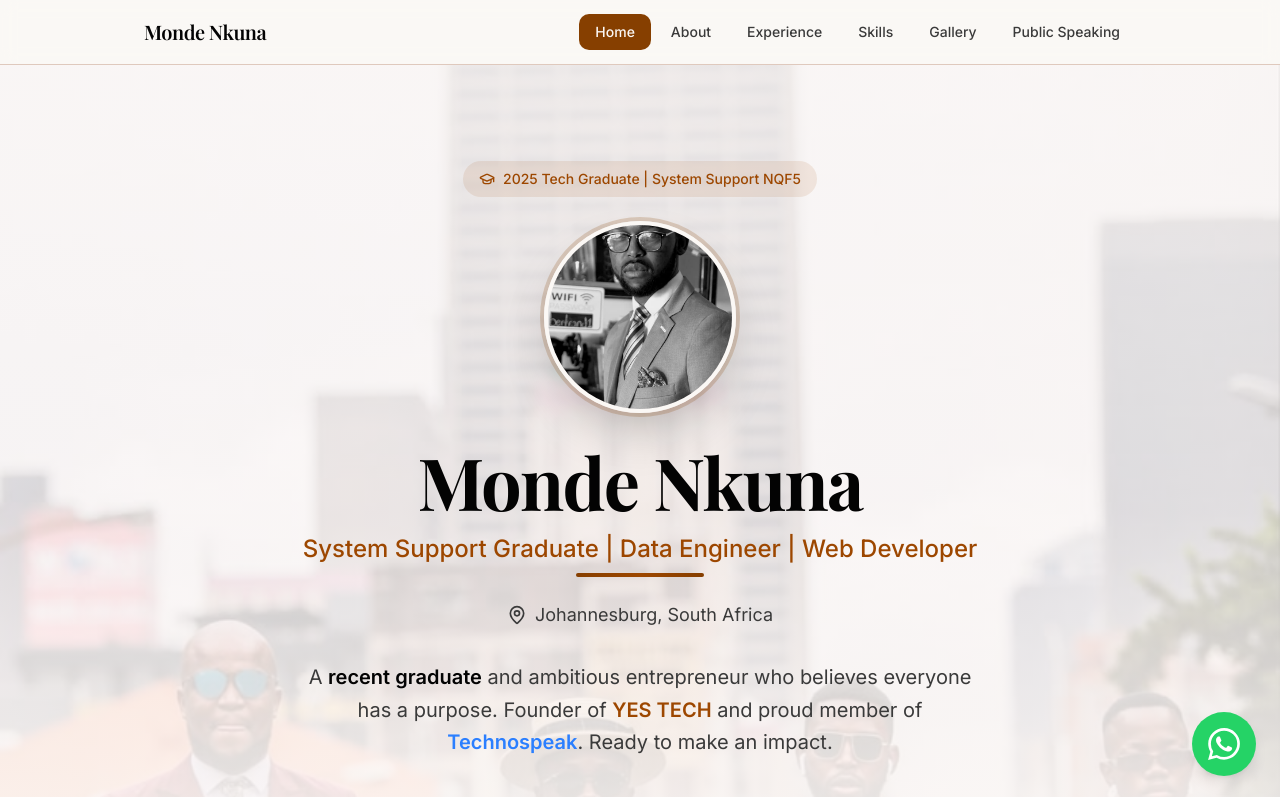
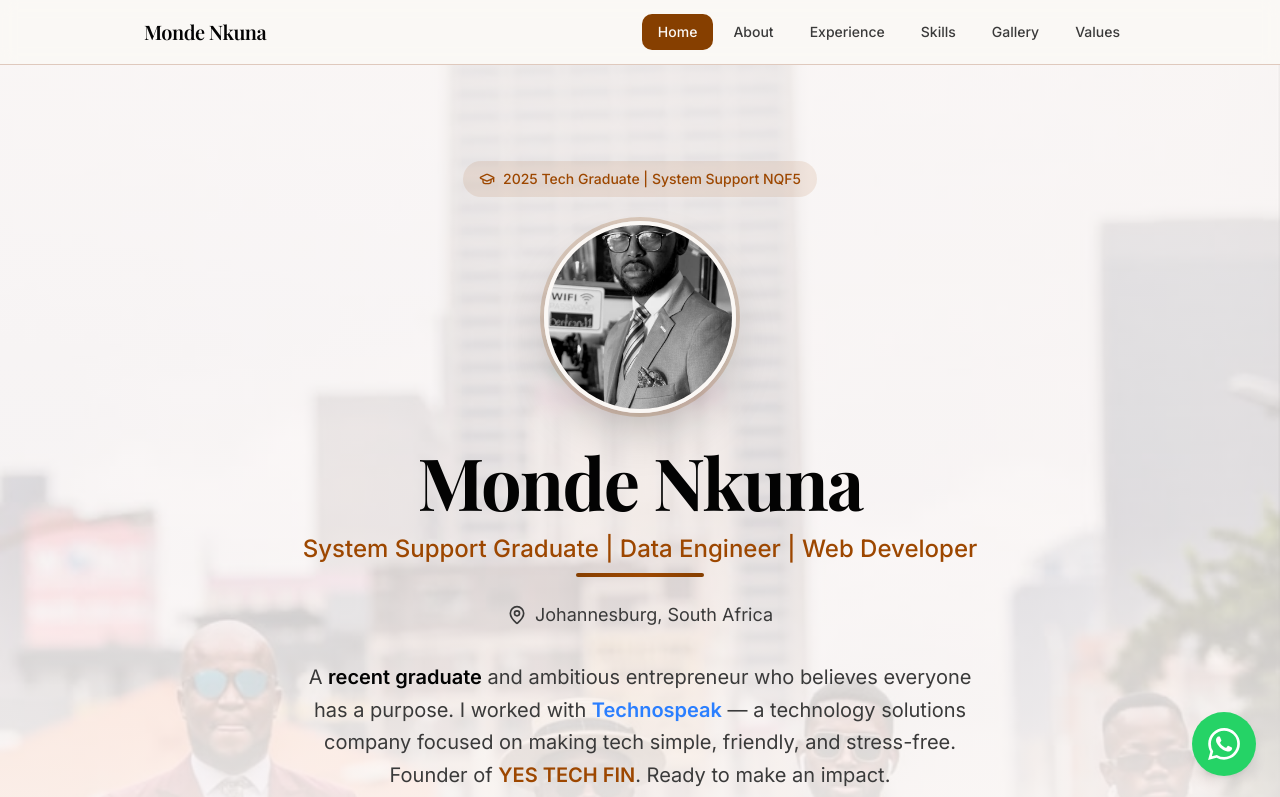
Before and after one commit to BMNKUNA/mondenkunats, a Next.js app: page / in a window 1280 px wide. Shown: the top 797 px of the page. Built offline with nearby package versions, Linux system fonts and the light colour scheme; a web font is replaced by a local one.

Commit message:
Update Technospeak links, rename YES TECH to YES TECH FIN, add Values & Passions section and Values nav jump, and enhance gallery with public speaking spotlight

```diff
--- a/app/layout.tsx
+++ b/app/layout.tsx
@@ -15,8 +15,8 @@ const playfair = Playfair_Display({
 
 export const metadata: Metadata = {
   title: 'Monde Nkuna | Portfolio',
-  description: 'System Support Specialist, Data Engineer, Web Developer & Entrepreneur based in Johannesburg. Founder of YES TECH.',
-  keywords: ['Monde Nkuna', 'System Support', 'Data Engineer', 'Web Developer', 'YES TECH', 'Johannesburg', 'Technospeak'],
+  description: 'System Support Specialist, Data Engineer, Web Developer & Entrepreneur based in Johannesburg. Founder of YES TECH FIN.',
+  keywords: ['Monde Nkuna', 'System Support', 'Data Engineer', 'Web Developer', 'YES TECH FIN', 'Johannesburg', 'Technospeak'],
   authors: [{ name: 'Monde Nkuna' }],
   openGraph: {
     title: 'Monde Nkuna | Portfolio',
--- a/app/page.tsx
+++ b/app/page.tsx
@@ -13,11 +13,11 @@ import { WhatsAppButton } from "@/components/whatsapp-button"
 export default function Portfolio() {
   const [activeTab, setActiveTab] = useState("home")
 
-  const scrollToPublicSpeaking = () => {
+  const jumpToValuesPassions = () => {
     const tryScroll = (attempt = 0) => {
-      const section = document.getElementById("public-speaking")
+      const section = document.getElementById("values-passions")
       if (section) {
-        section.scrollIntoView({ behavior: "smooth", block: "start" })
+        section.scrollIntoView({ behavior: "auto", block: "start" })
         return
       }
 
@@ -30,9 +30,9 @@ export default function Portfolio() {
   }
 
   const handleTabChange = (tab: string) => {
-    if (tab === "public-speaking") {
-      setActiveTab("gallery")
-      scrollToPublicSpeaking()
+    if (tab === "values") {
+      setActiveTab("home")
+      jumpToValuesPassions()
       return
     }
 
--- a/components/footer.tsx
+++ b/components/footer.tsx
@@ -5,7 +5,7 @@ export function Footer() {
         <p className="text-center text-sm text-white/80">
           2026 Monde Nkuna. Designed by{" "}
           <a
-            href="https://techno-speak.jnb1a.cloudlet.cloud"
+            href="https://techno-speak.jnb1a.cloudlet.cloud/"
             target="_blank"
             rel="noopener noreferrer"
             className="font-medium text-blue-500 underline-offset-4 transition-colors hover:text-blue-400 hover:underline"
--- a/components/navigation.tsx
+++ b/components/navigation.tsx
@@ -13,7 +13,7 @@ const tabs = [
   { id: "experience", label: "Experience" },
   { id: "skills", label: "Skills" },
   { id: "gallery", label: "Gallery" },
-  { id: "public-speaking", label: "Public Speaking" },
+  { id: "values", label: "Values" },
 ]
 
 export function Navigation({ activeTab, onTabChange }: NavigationProps) {
--- a/components/sections/about-section.tsx
+++ b/components/sections/about-section.tsx
@@ -92,7 +92,7 @@ export function AboutSection() {
               <h3 className="font-semibold text-foreground">Entrepreneurship</h3>
             </div>
             <p className="text-sm text-muted-foreground">
-              Founded <span className="font-semibold text-accent">YES TECH</span> in 2025 while studying. Ambitious entrepreneur with a passion for learning and innovation.
+              Founded <span className="font-semibold text-accent">YES TECH FIN</span> in 2025 while studying. Ambitious entrepreneur with a passion for learning and innovation.
             </p>
           </div>
         </div>
--- a/components/sections/experience-section.tsx
+++ b/components/sections/experience-section.tsx
@@ -5,22 +5,22 @@ export function ExperienceSection() {
     {
       icon: Rocket,
       title: "Founder",
-      company: "YES TECH",
+      company: "YES TECH FIN",
       companyClass: "text-accent font-semibold",
       period: "2025 - Present",
       description:
-        "Founded YES TECH while completing my studies at Velisa Academy. As an ambitious entrepreneur, I am building technology solutions that make a difference. This venture represents my commitment to innovation and my belief that technology can empower communities.",
+        "Founded YES TECH FIN while completing my studies at Velisa Academy. As an ambitious entrepreneur, I am building technology solutions that make a difference. This venture represents my commitment to innovation and my belief that technology can empower communities.",
       highlights: ["Tech Solutions", "Entrepreneurship", "Innovation"],
     },
     {
       icon: Users,
-      title: "Member",
+      title: "Worked at",
       company: "Technospeak",
       companyClass: "text-accent font-semibold",
       period: "November 2025 - 2026",
       description:
-        "Active member of Technospeak, a community of technology enthusiasts and professionals. Collaborating with like-minded individuals, sharing knowledge, and contributing to the growth of the tech ecosystem in South Africa.",
-      highlights: ["Community", "Networking", "Knowledge Sharing"],
+        "I worked at a technology solutions company built to make tech simple, friendly, and stress-free. I helped individuals and small businesses with system support, task assistance, and training—sharing clear, step-by-step guidance so people can feel confident with their devices and digital tools.",
+      highlights: ["System Support", "Task Assistance", "Training"],
     },
     {
       icon: GraduationCap,
@@ -92,7 +92,16 @@ export function ExperienceSection() {
                     </div>
                     <div className={index % 2 === 0 ? "md:text-right" : ""}>
                       <h3 className="font-semibold text-foreground">{exp.title}</h3>
-                      <p className={`text-sm ${exp.companyClass || "text-accent"}`}>{exp.company}</p>
+                      {exp.company === "Technospeak" ? (
+                        <a
+                          href="https://techno-speak.jnb1a.cloudlet.cloud/"
+                          className="text-sm font-semibold text-blue-500 underline-offset-4 hover:text-blue-400 hover:underline"
+                        >
+                          {exp.company}
+                        </a>
+                      ) : (
+                        <p className={`text-sm ${exp.companyClass || "text-accent"}`}>{exp.company}</p>
+                      )}
                     </div>
                   </div>
 
--- a/components/sections/home-section.tsx
+++ b/components/sections/home-section.tsx
@@ -65,16 +65,16 @@ export function HomeSection({ onNavigate }: HomeSectionProps) {
 
           {/* Hero Tagline */}
           <p className="mx-auto mb-10 max-w-2xl text-lg leading-relaxed text-muted-foreground md:text-xl">
-            A <span className="font-semibold text-foreground">recent graduate</span> and ambitious entrepreneur who believes everyone has a purpose. Founder of <span className="font-semibold text-accent">YES TECH</span> and proud member of{" "}
+            A <span className="font-semibold text-foreground">recent graduate</span> and ambitious entrepreneur who believes everyone has a purpose. I worked with{" "}
             <a
-              href="https://techno-speak.jnb1a.cloudlet.cloud"
+              href="https://techno-speak.jnb1a.cloudlet.cloud/"
               target="_blank"
               rel="noopener noreferrer"
               className="font-semibold text-blue-500 underline-offset-4 transition-colors hover:text-blue-400 hover:underline"
             >
               Technospeak
-            </a>
-            . Ready to make an impact.
+            </a>{" "}
+            — a technology solutions company focused on making tech simple, friendly, and stress-free. Founder of <span className="font-semibold text-accent">YES TECH FIN</span>. Ready to make an impact.
           </p>
 
           {/* CTA Buttons */}
@@ -126,11 +126,11 @@ export function HomeSection({ onNavigate }: HomeSectionProps) {
             <div className="rounded-2xl bg-background p-5 text-center shadow-sm transition-all hover:shadow-md md:p-6">
               <p className="font-serif text-3xl font-bold text-primary md:text-4xl">2025</p>
               <p className="mt-1 text-sm font-medium text-foreground">Founder</p>
-              <p className="text-xs text-muted-foreground">YES TECH</p>
+              <p className="text-xs text-muted-foreground">YES TECH FIN</p>
             </div>
           </div>
 
-          <div className="mb-8 mt-12 flex items-center justify-center gap-2">
+          <div id="values-passions" className="mb-8 mt-12 flex items-center justify-center gap-2">
             <Sparkles className="h-5 w-5 text-accent" />
             <h3 className="text-center font-serif text-xl font-semibold text-foreground md:text-2xl">
               Values & Passions
```
